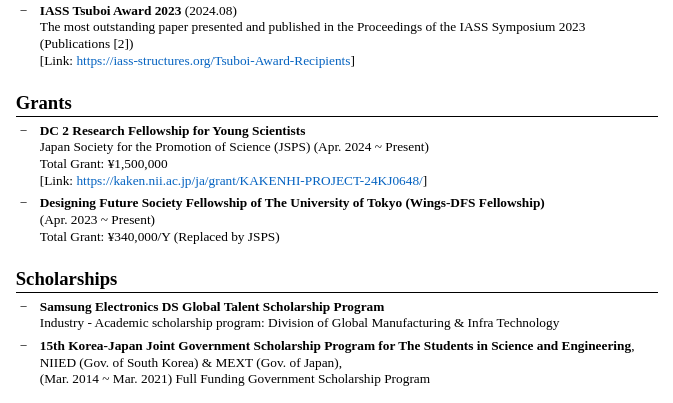
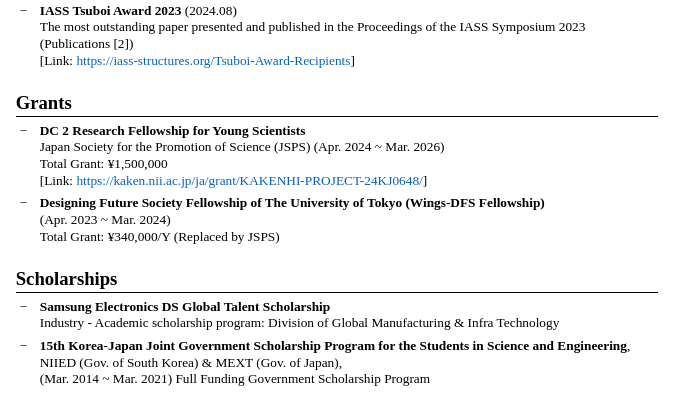
Before and after one commit to MunkyunLEE/munkyunlee.github.io, a plain HTML site: page index.html in a window 1280 px wide. Shown: the part 3232-3635 px from the top of the page, 303-976 px from the left. Drawn offline with Linux system fonts and the light colour scheme.

Commit message:
Update 261005

```diff
--- a/index.html
+++ b/index.html
@@ -263,20 +263,20 @@
 <h2>Grants</h2>
 <ul class="dash">
   <li><b>DC 2 Research Fellowship for Young Scientists</b><br>
-    Japan Society for the Promotion of Science (JSPS) (Apr. 2024 ~ Present)<br>
+    Japan Society for the Promotion of Science (JSPS) (Apr. 2024 ~ Mar. 2026)<br>
     Total Grant: ¥1,500,000<br>
     [Link: <a href="https://kaken.nii.ac.jp/ja/grant/KAKENHI-PROJECT-24KJ0648/">https://kaken.nii.ac.jp/ja/grant/KAKENHI-PROJECT-24KJ0648/</a>]</li>
   <li><b>Designing Future Society Fellowship of The University of Tokyo (Wings-DFS Fellowship)</b><br>
-    (Apr. 2023 ~ Present)<br>
+    (Apr. 2023 ~ Mar. 2024)<br>
     Total Grant: ¥340,000/Y (Replaced by JSPS)</li>
 </ul>
 
 <!-- ================= SCHOLARSHIPS ================= -->
 <h2>Scholarships</h2>
 <ul class="dash">
-  <li><b>Samsung Electronics DS Global Talent Scholarship Program</b><br>
+  <li><b>Samsung Electronics DS Global Talent Scholarship</b><br>
     Industry - Academic scholarship program: Division of Global Manufacturing &amp; Infra Technology</li>
-  <li><b>15th Korea-Japan Joint Government Scholarship Program for The Students in Science and Engineering</b>, NIIED (Gov. of South Korea) &amp; MEXT (Gov. of Japan),<br>
+  <li><b>15th Korea-Japan Joint Government Scholarship Program for the Students in Science and Engineering</b>, NIIED (Gov. of South Korea) &amp; MEXT (Gov. of Japan),<br>
     (Mar. 2014 ~ Mar. 2021) Full Funding Government Scholarship Program</li>
 </ul>
 
@@ -294,7 +294,7 @@
 <ul class="dash">
   <li><b>Seoul National University Seminar Talk</b> (2025.05)<br>
     Seminar Talk: <i>“Multistable Origami Blocks for Adaptive Modular Building Systems”</i><br>
-    Department of Mechanical Engineering in SNU<br>
+    Department of Mechanical Engineering at SNU<br>
     <i><u>Hosted by <b>Prof. Jinkyu Yang</b></u></i><br>
     [Link: <a href="https://me.snu.ac.kr/%ec%84%b8%eb%af%b8%eb%82%98-%eb%b0%8f-%ed%96%89%ec%82%ac/document/20572/" style="word-break:break-all">https://me.snu.ac.kr/%ec%84%b8%eb%af%b8%eb%82%98-%eb%b0%8f-%ed%96%89%ec%82%ac/document/20572/</a>]</li>
   <li><b>Origami Engineering Workshop in Princeton University</b> (2024.12)<br>
```
